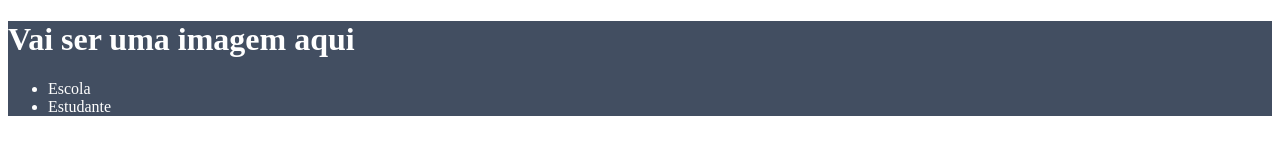
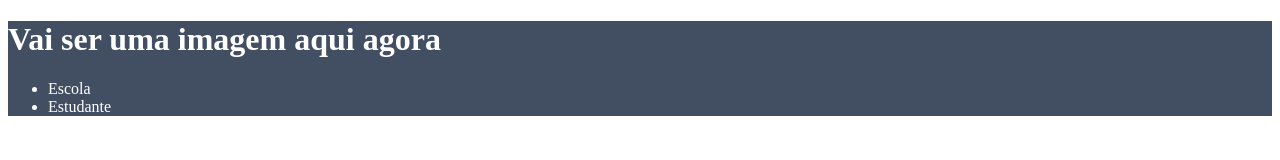
Before and after one commit to mirelavital/site-turma-criativa, a plain HTML site: page index.html in a window 1280 px wide. Drawn offline with Linux system fonts and the light colour scheme.

Commit message:
Alteração nova

```diff
--- a/index.html
+++ b/index.html
@@ -8,7 +8,7 @@
 </head>
 <body>
     <header>
-        <h1> Vai ser uma imagem aqui</h1>
+        <h1> Vai ser uma imagem aqui agora</h1>
         <ul>
             <li> Escola</li>
             <li> Estudante</li>
```
